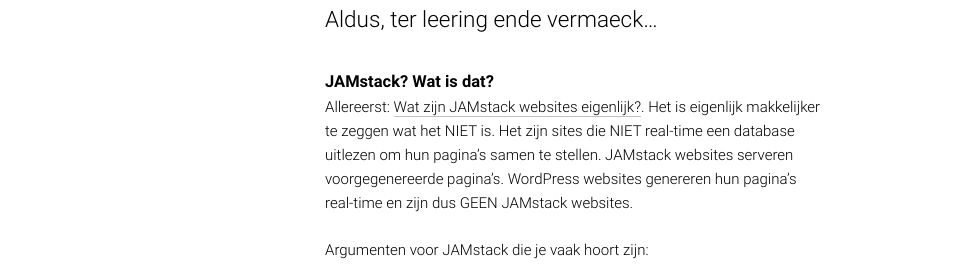
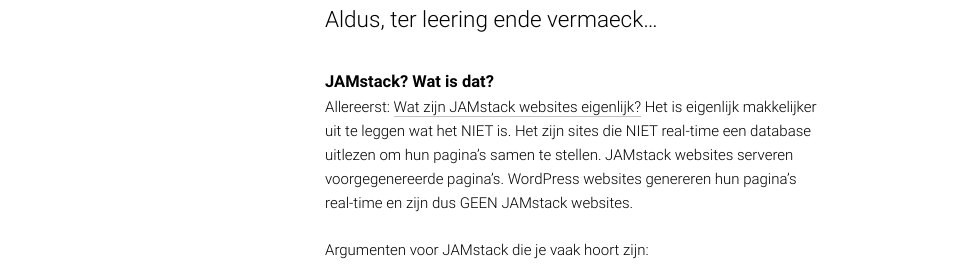
Before and after one commit to jhvanderschee/usecuewebsitenl, a Jekyll site: the page built from _posts/2018-11-22-argumenten-voor-de-jamstack.md, in a window 1280 px wide. Shown: the part 328-603 px from the top of the page, without its empty margins (0-960 px from the left). Built offline with Jekyll 4.4.1, drawn with Linux system fonts in a browser that asks for light colours.

Commit message:
Update from Forestry.io - Updated argumenten-voor-de-jamstack.md

```diff
--- a/_posts/2018-11-22-argumenten-voor-de-jamstack.md
+++ b/_posts/2018-11-22-argumenten-voor-de-jamstack.md
@@ -7,7 +7,7 @@ Ik hoor om me heen zoveel onzin-argumenten voor JAMstack websites, dat ik graag
 
 ## JAMstack? Wat is dat?
 
-Allereerst: [Wat zijn JAMstack websites eigenlijk?](https://jamstack.org/ "https://jamstack.org/"). Het is eigenlijk makkelijker te zeggen wat het NIET is. Het zijn sites die NIET real-time een database uitlezen om hun pagina's samen te stellen. JAMstack websites serveren voorgegenereerde pagina's. WordPress websites genereren hun pagina's real-time en zijn dus GEEN JAMstack websites.
+Allereerst: [Wat zijn JAMstack websites eigenlijk?](https://jamstack.org/ "https://jamstack.org/") Het is eigenlijk makkelijker uit te leggen wat het NIET is. Het zijn sites die NIET real-time een database uitlezen om hun pagina's samen te stellen. JAMstack websites serveren voorgegenereerde pagina's. WordPress websites genereren hun pagina's real-time en zijn dus GEEN JAMstack websites.
 
 Argumenten voor JAMstack die je vaak hoort zijn:
 
```
